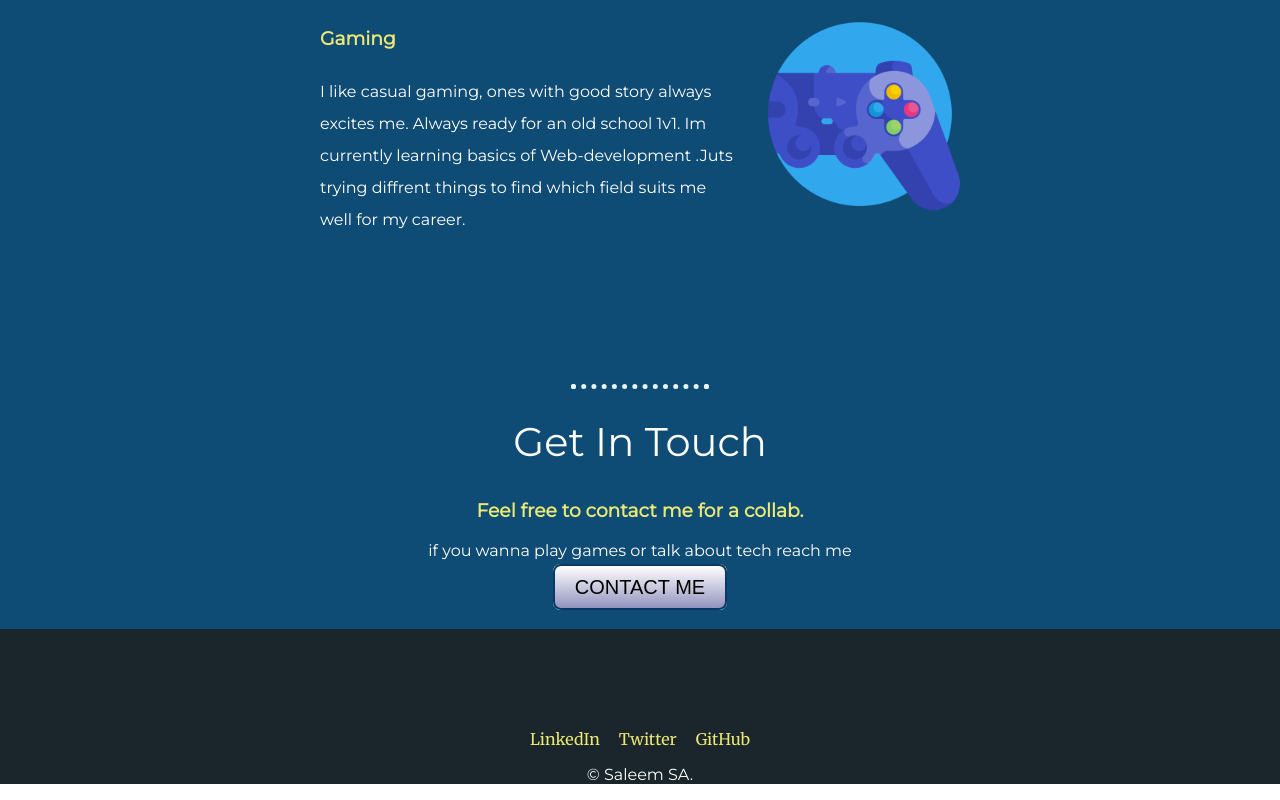
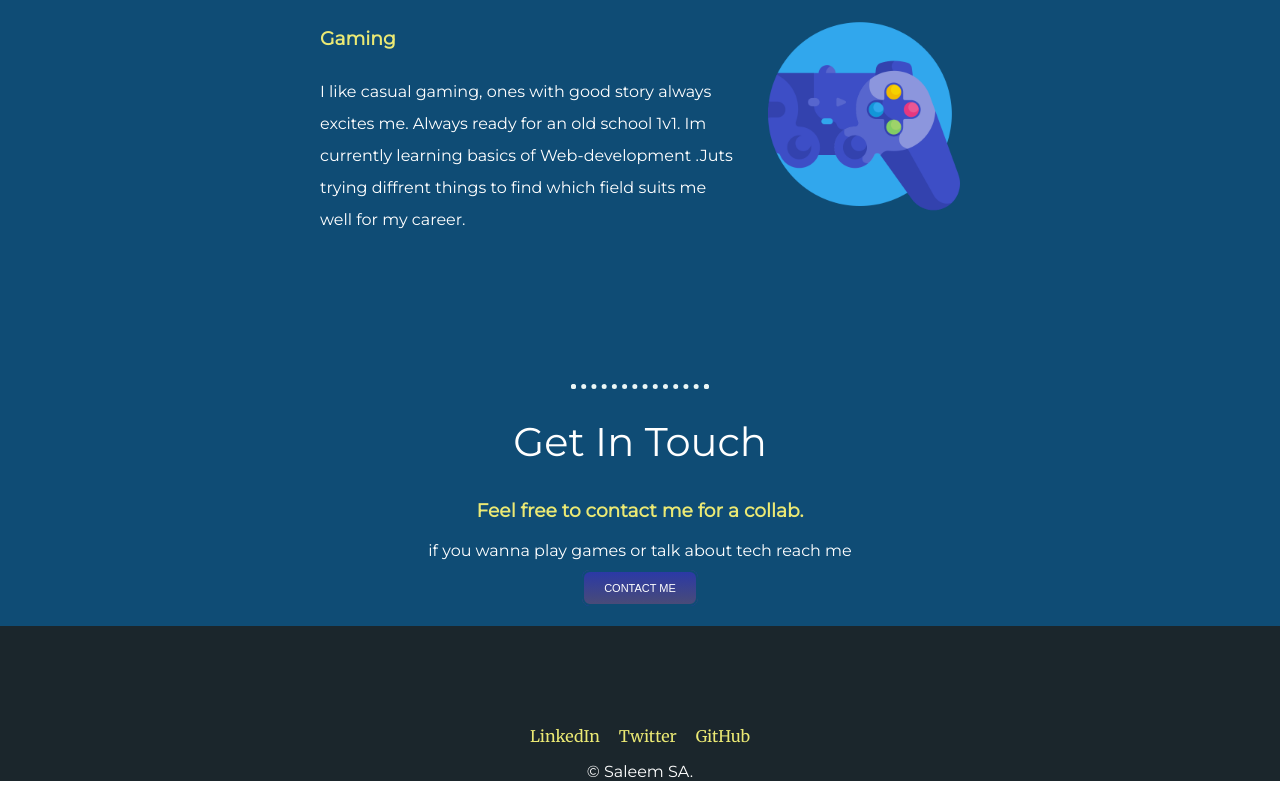
Before and after one commit to MdSalim2001/My_Site, a plain HTML site: page index.html in a window 1280 px wide. Shown: the part 1882-2682 px from the top of the page. Drawn offline with Linux system fonts and the light colour scheme.

Commit message:
Update styles.css

```diff
--- a/css/styles.css
+++ b/css/styles.css
@@ -79,30 +79,30 @@ a {
 } */
 
 .btn {
-  background: #ffffff;
-  background-image: -webkit-linear-gradient(top, #ffffff, #9394bf);
-  background-image: -moz-linear-gradient(top, #ffffff, #9394bf);
-  background-image: -ms-linear-gradient(top, #ffffff, #9394bf);
-  background-image: -o-linear-gradient(top, #ffffff, #9394bf);
-  background-image: linear-gradient(to bottom, #ffffff, #9394bf);
+  background: #2b39a6;
+  background-image: -webkit-linear-gradient(top, #2b39a6, #494b78);
+  background-image: -moz-linear-gradient(top, #2b39a6, #494b78);
+  background-image: -ms-linear-gradient(top, #2b39a6, #494b78);
+  background-image: -o-linear-gradient(top, #2b39a6, #494b78);
+  background-image: linear-gradient(to bottom, #2b39a6, #494b78);
   -webkit-border-radius: 8;
   -moz-border-radius: 8;
   border-radius: 8px;
   font-family: Arial;
-  color: #000000;
-  font-size: 20px;
+  color: #ffffff;
+  font-size: 11px;
   padding: 10px 20px 10px 20px;
-  border: solid #0a3968 2px;
+  border: solid #0f4c75 2px;
   text-decoration: none;
 }
 
 .btn:hover {
-  background: #dbdbdb;
-  background-image: -webkit-linear-gradient(top, #dbdbdb, #8f8f8f);
-  background-image: -moz-linear-gradient(top, #dbdbdb, #8f8f8f);
-  background-image: -ms-linear-gradient(top, #dbdbdb, #8f8f8f);
-  background-image: -o-linear-gradient(top, #dbdbdb, #8f8f8f);
-  background-image: linear-gradient(to bottom, #dbdbdb, #8f8f8f);
+  background: #442f8a;
+  background-image: -webkit-linear-gradient(top, #442f8a, #696511);
+  background-image: -moz-linear-gradient(top, #442f8a, #696511);
+  background-image: -ms-linear-gradient(top, #442f8a, #696511);
+  background-image: -o-linear-gradient(top, #442f8a, #696511);
+  background-image: linear-gradient(to bottom, #442f8a, #696511);
   text-decoration: none;
 }
 
```
